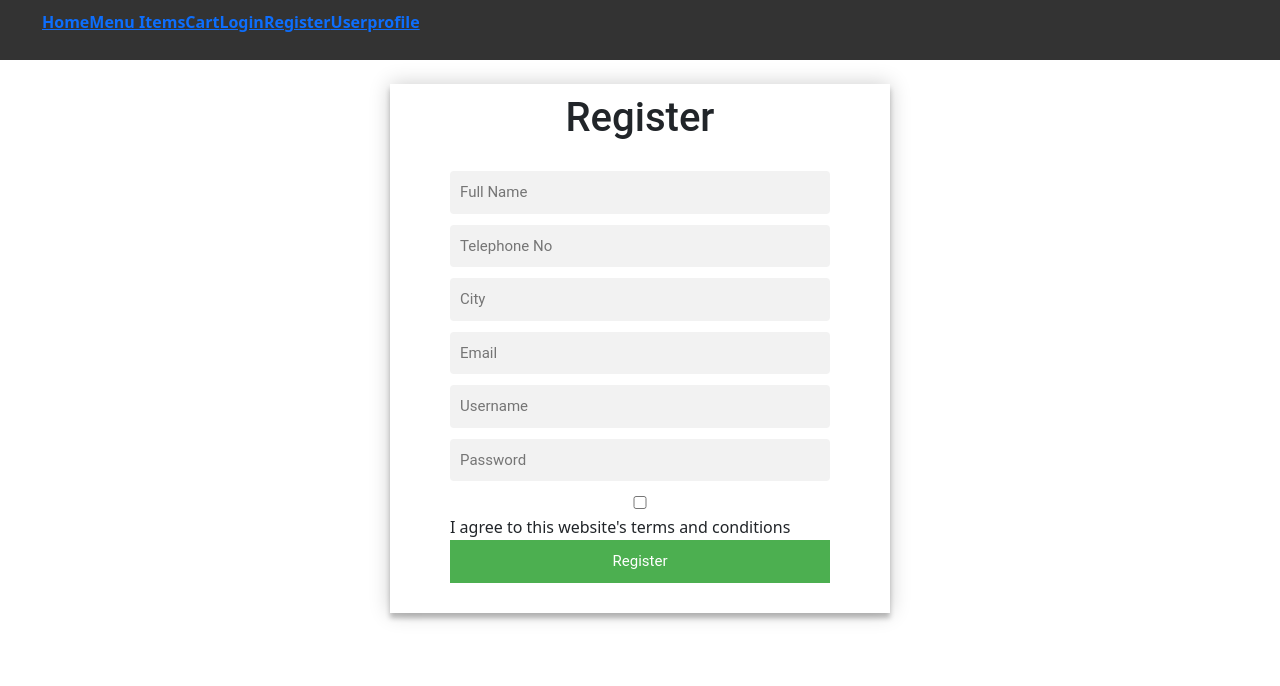
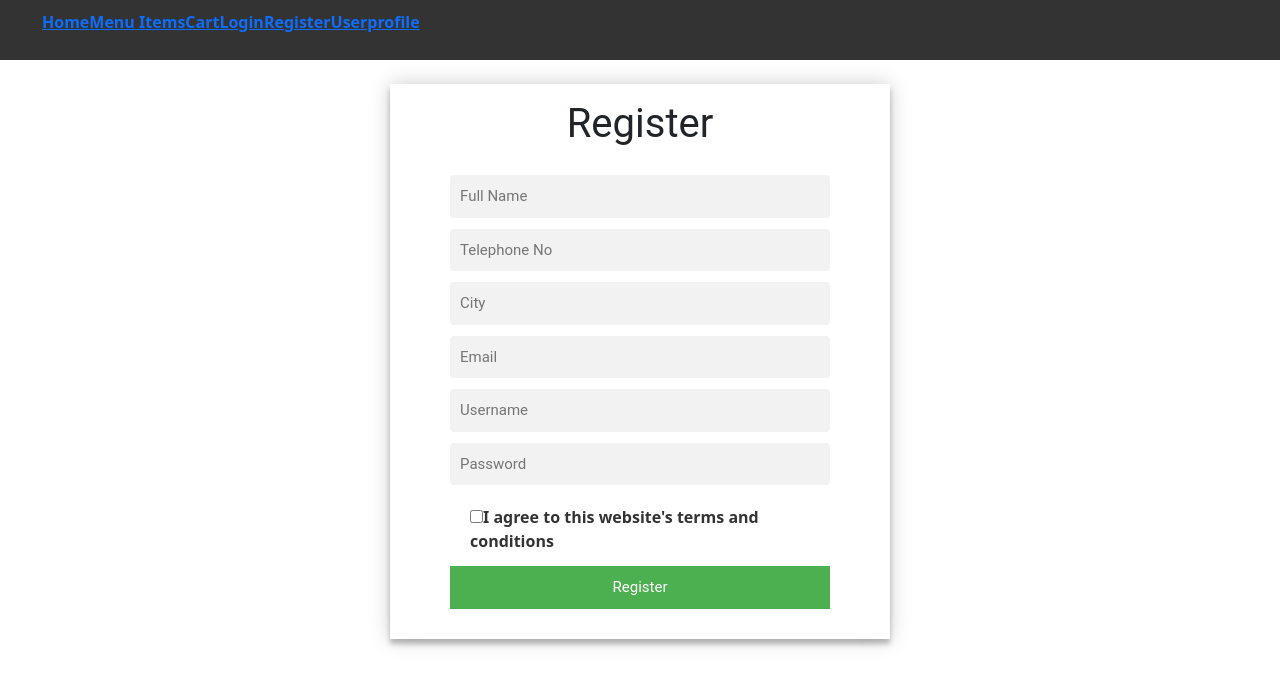
Before and after one commit to AMA1120/Full-Stack-Project, a React (Create React App) app in the folder client/: page /register in a window 1280 px wide. Shown: the top 686 px of the page. Built offline with nearby package versions, Linux system fonts and the light colour scheme.

Commit message:
handling the errors in login

```diff
--- a/client/src/pages/Register/Register.js
+++ b/client/src/pages/Register/Register.js
@@ -125,13 +125,9 @@ function Register() {
       <br />
       <div>
         <div className="form-container">
-          <div className="h1">Register</div>
+          <div className="h">Register</div>
           <form className="register-form" onSubmit={handleSubmit}>
-            {/* {submitted && valid && (
 
-                // alert("Registered successfully!")
-            )}
-              */}
 
             {!valid && (
               <>
@@ -168,7 +164,7 @@ function Register() {
                   name="City"
                   value={values.City}
                   onChange={handleInputChange}
-                  /*onChange={(e) => this.setState({ City: e.target.value })} */
+
                 />
                 {submitted && !values.City && (
                   <span id="City-error">Please enter your city.</span>
@@ -181,7 +177,7 @@ function Register() {
                   name="email"
                   value={values.email}
                   onChange={handleInputChange}
-                  /*onChange={(e) => this.setState({ email: e.target.value })} */
+
                 />
                 {submitted && !values.email && (
                   <span id="email-error">Please enter your email address</span>
@@ -211,7 +207,7 @@ function Register() {
                   <span id="password-error">Please enter your password</span>
                 )}
 
-                <label1>
+                <label className="lbl">
                   <input
                     type="checkbox"
                     name="agreeToTerms"
@@ -219,7 +215,7 @@ function Register() {
                     onChange={handleInputChange}
                   />
                   I agree to this website's terms and conditions
-                </label1>
+                </label>
                 {submitted && !values.agreeToTerms && (
                   <span id="terms-error">Please agree to the terms and conditions</span>
                 )}
--- a/client/src/pages/Register/register.css
+++ b/client/src/pages/Register/register.css
@@ -20,11 +20,15 @@
   padding: 20px 50px 10px;
 }
 
-.h1 {
+.h {
   font-family: "Roboto", sans-serif;
   text-align: center;
   font-size: 40px;
 }
+
+
+
+
 
 
 .form-field {
--- a/client/src/pages/Userprofile/userprofile.css
+++ b/client/src/pages/Userprofile/userprofile.css
@@ -25,7 +25,8 @@ label {
 }
 
 input {
-  width: 100%;
+  /*meh width eka register page eke input tag  ekata wadinawa :( eka class ekak widiyata danawada ?*/
+  /* width: 100%; */
   padding: 10px;
   margin: 5px 0;
   box-sizing: border-box;
```
Also changed, not shown: 2 other files (tests, documents, lock files or other folders).
